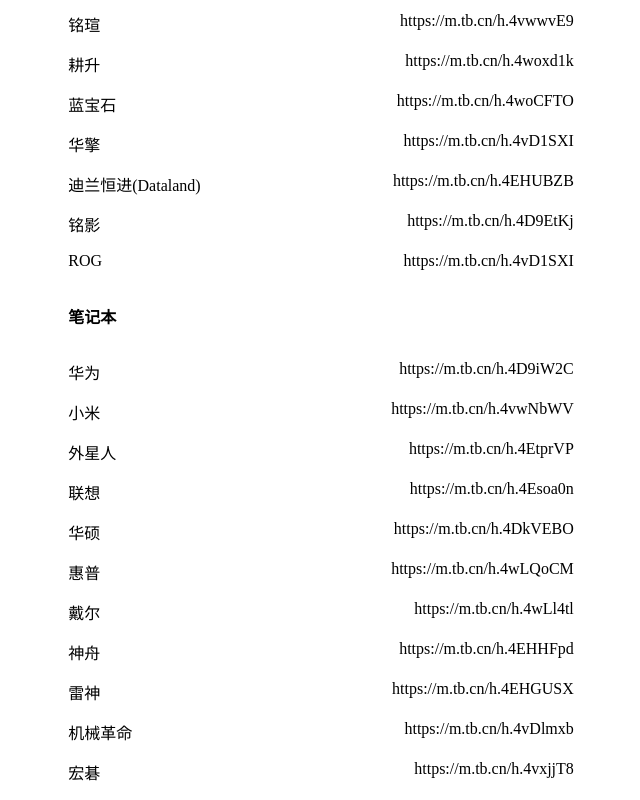
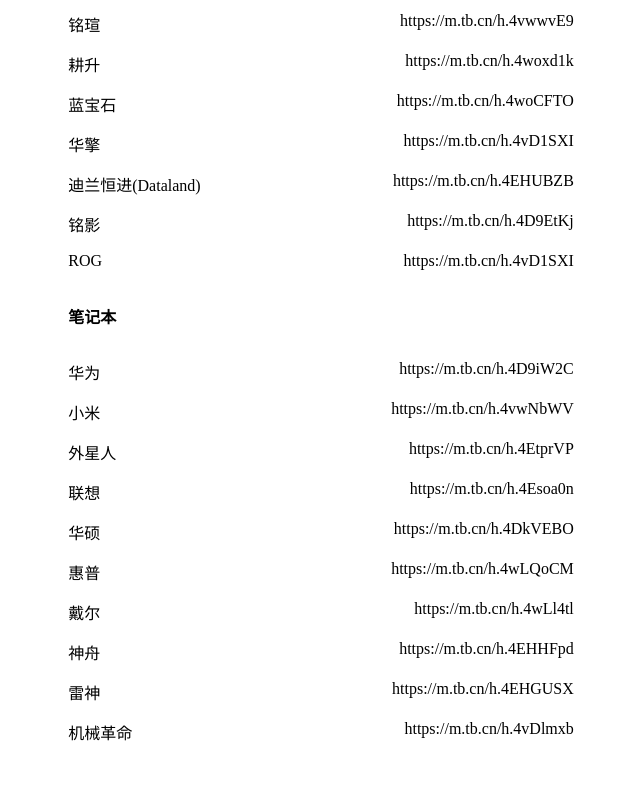
Before and after one commit to 18234695048/dctm, a plain HTML site: page tianmao.html in a window 1280 px wide. Shown: the part 1024-1824 px from the top of the page, without its empty margins (319-959 px from the left). After the commit the page ends 1784 px from the top, so only its background shows below. Drawn offline with Linux system fonts and the light colour scheme.

Commit message:
删除了宏碁

```diff
--- a/tianmao.html
+++ b/tianmao.html
@@ -197,10 +197,6 @@
       <a target="blank" href="https://m.tb.cn/h.4vDlmxb">机械革命</a>
       <a target="blank" href="https://m.tb.cn/h.4vDlmxb">https://m.tb.cn/h.4vDlmxb</a>
     </p>
-    <p>
-      <a href="https://m.tb.cn/h.4vxjjT8">宏碁</a>
-      <a href="https://m.tb.cn/h.4vxjjT8">https://m.tb.cn/h.4vxjjT8</a>
-    </p>
   </article>
 </body>
 </html>
```
